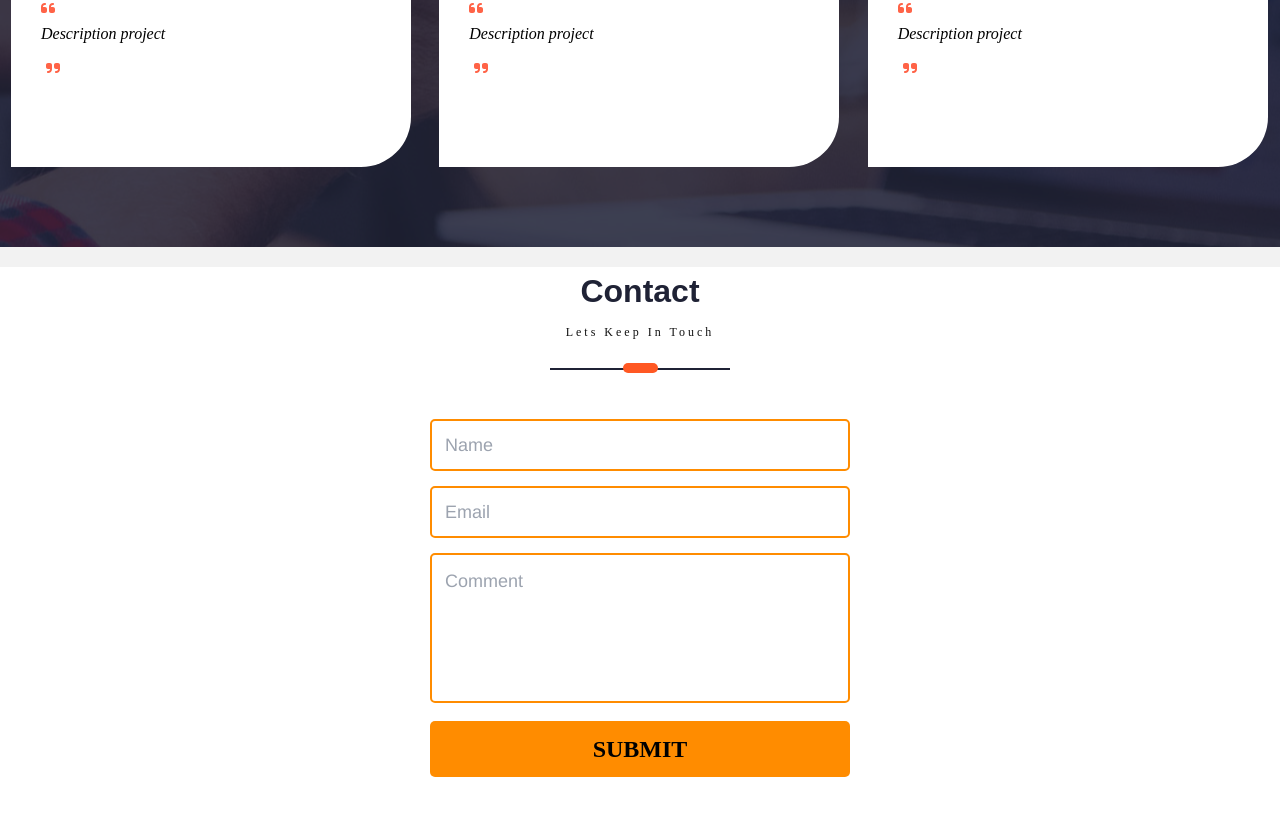
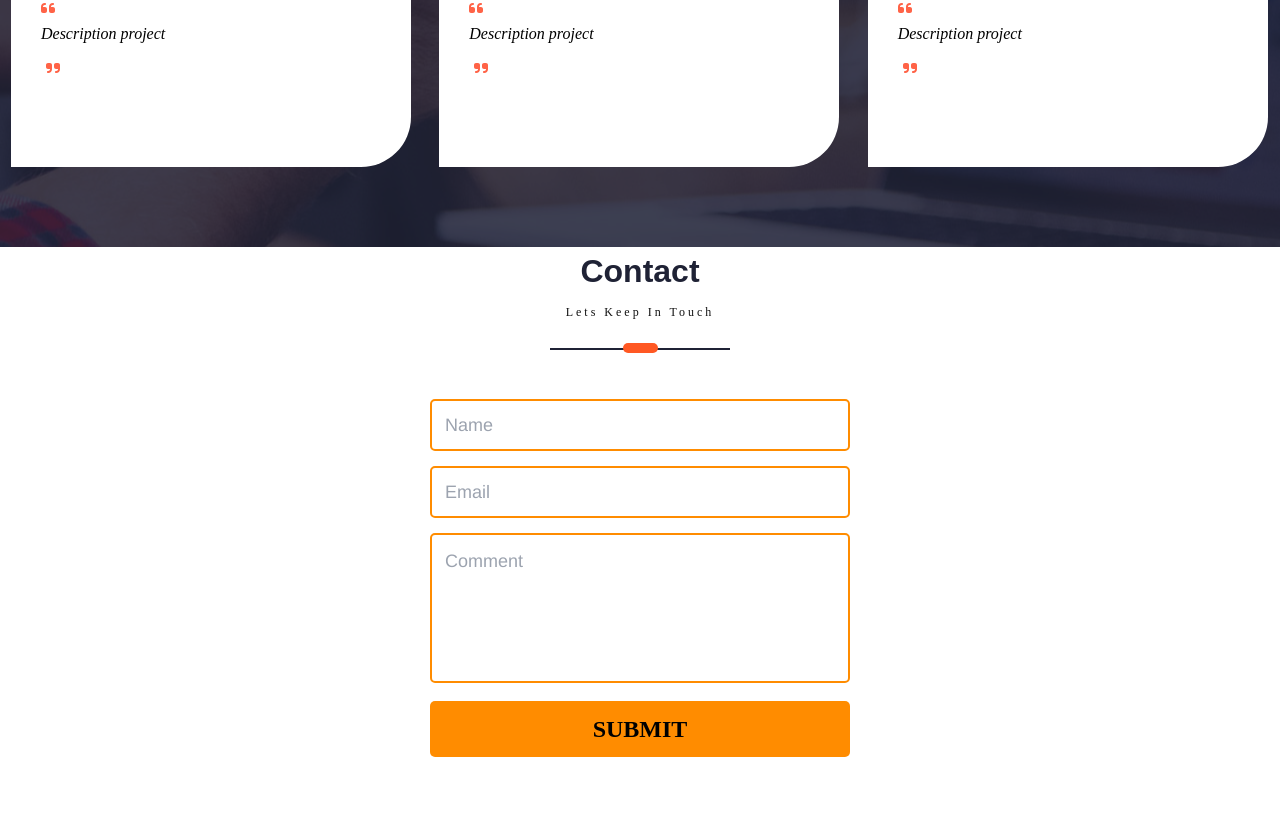
Before and after one commit to begasic2001/Portfolio, a Next.js app: page / in a window 1280 px wide. Shown: the part 2640-3455 px from the top of the page. Built offline with nearby package versions, Linux system fonts and the light colour scheme.

Commit message:
Set up to deploy

```diff
--- a/app/components/Home/Home.tsx
+++ b/app/components/Home/Home.tsx
@@ -50,7 +50,7 @@ const Home = () => {
             <div className={`${StyleProfile.Home__ProfileDetailsName}`}>
               <span className={`${StyleProfile.Home__ProfilePrimaryText}`}>
                 {" "}
-                Hello, I'm{" "}
+                Hello, I&apos;m{" "}
                 <span className={`${StyleProfile.Home__ProfileHighlightText}`}>
                   Thanh
                 </span>
--- a/app/components/Navbar.tsx
+++ b/app/components/Navbar.tsx
@@ -64,6 +64,7 @@ const Navbar = () => {
                     ? `${StylesNav.header__optionSeperator} ${StylesNav.header__optionSeperatorActive}`
                     : `${StylesNav.header__optionSeperator}`
                 }
+                key={index}
                 onClick={() => scrollTo(index)}
                 to=""
               >
--- a/app/components/Projects/Project.tsx
+++ b/app/components/Projects/Project.tsx
@@ -27,7 +27,7 @@ const Project = () => {
     animateOut: "bounceOutRight",
     dots: true,
     smartSpeed: 1000,
-    items:3,
+    items: 3,
     responsive: {
       0: {
         items: 1,
@@ -84,9 +84,6 @@ const Project = () => {
           </Container>
         </Element>
       </div>
-      <div className={`${ProjectStyle.FooterImage}`}>
-        <img src="/wavefooterhero.png" alt="" />
-      </div>
     </>
   );
 };
--- a/app/components/Resume/Resume.tsx
+++ b/app/components/Resume/Resume.tsx
@@ -133,7 +133,10 @@ const Resume = () => {
       key={"Programming Skills"}
     >
       {programmingSkillsDetails.map((skill, index) => (
-        <div className={`${ResumeStyle.ResumeProgrammingSkillContainer__ImageSkill}`} key={index}>
+        <div
+          className={`${ResumeStyle.ResumeProgrammingSkillContainer__ImageSkill}`}
+          key={index}
+        >
           <Image
             src={`${skill.logoSkill}`}
             width={100}
@@ -174,6 +177,7 @@ const Resume = () => {
   const getBullets = () => {
     return resumeBullets.map((bullet, index) => (
       <div
+        key={index}
         onClick={() => handleCarousel(index)}
         className={
           index == selectedBulletIndex
--- a/app/layout.tsx
+++ b/app/layout.tsx
@@ -28,10 +28,12 @@ export default function RootLayout({
         <script
           src="https://code.jquery.com/jquery-3.7.1.slim.js"
           integrity="sha256-UgvvN8vBkgO0luPSUl2s8TIlOSYRoGFAX4jlCIm9Adc="
+          async
         ></script>
         <script
           src="https://cdn.jsdelivr.net/npm/bootstrap@4.5.3/dist/js/bootstrap.min.js"
           integrity="sha384-w1Q4orYjBQndcko6MimVbzY0tgp4pWB4lZ7lr30WKz0vr/aWKhXdBNmNb5D92v7s"
+          async
         ></script>
       </head>
       <body suppressHydrationWarning={true}>{children}</body>
--- a/app/styles/Resume/Resume.module.scss
+++ b/app/styles/Resume/Resume.module.scss
@@ -181,7 +181,7 @@ $DarkOrange: #ff5823;
     flex-wrap: wrap;
 
     &__ImageSkill{
-      width: calc((100% / 5));
+      width: calc((100% / 6));
 
       margin-bottom: 5px;
       border-radius: 4px;
```
